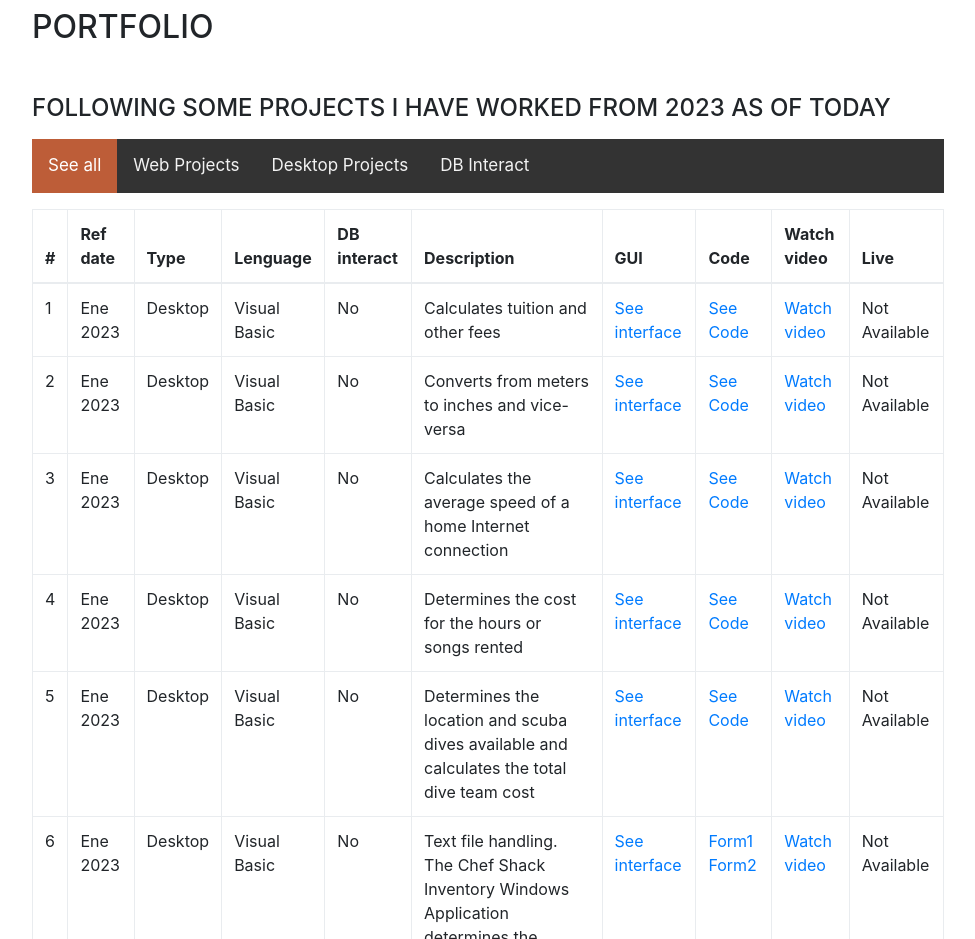
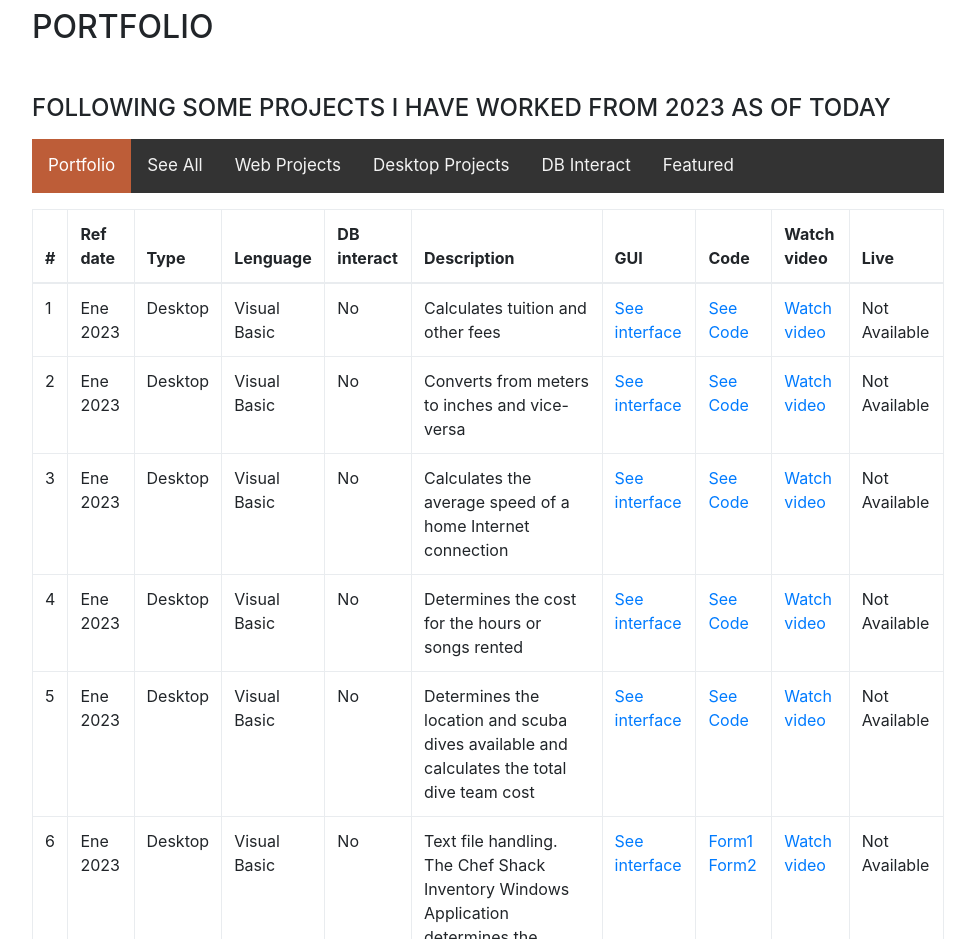
Before and after one commit to JuanF2023/Portfolio, a website with bundled scripts: page index.html in a window 1280 px wide. Shown: the part 840-1779 px from the top of the page, without its empty margins (288-1263 px from the left). Built offline with nearby package versions, Linux system fonts and the light colour scheme; a web font is replaced by a local one.

Commit message:
Update index.html

```diff
--- a/index.html
+++ b/index.html
@@ -125,7 +125,7 @@
 
     <nav class="navbar navbar-expand-lg navbar-dark bg-primary fixed-top" id="sideNav">
       <a class="navbar-brand js-scroll-trigger" href="#page-top">
-        <span class="d-block d-lg-none">Start Bootstrap</span>
+        <span class="d-block d-lg-none">Menu</span>
         <span class="d-none d-lg-block">
           <img class="img-fluid img-profile rounded-circle mx-auto mb-2" src="img/profile.jpg" alt="">
         </span>
@@ -220,10 +220,12 @@
           <h4>Following some projects I have worked from 2023 as of today</h4>
           <p>
           <div class="topnav" id="myTopnav">
-            <a href="#SeeAll" class="active">See all</a>
+            <a href="#SeeAll" class="active">Portfolio</a>
+	    <a href="#WebProjects">See All</a>
             <a href="#WebProjects">Web Projects</a>
             <a href="#DesktopProjects">Desktop Projects</a>
             <a href="#DBInteract">DB Interact</a>
+	    <a href="#DBInteract">Featured</a>
             <a href="javascript:void(0);" class="icon" onclick="myFunction()">
               <i class="fa fa-bars"></i>
             </a>
```
